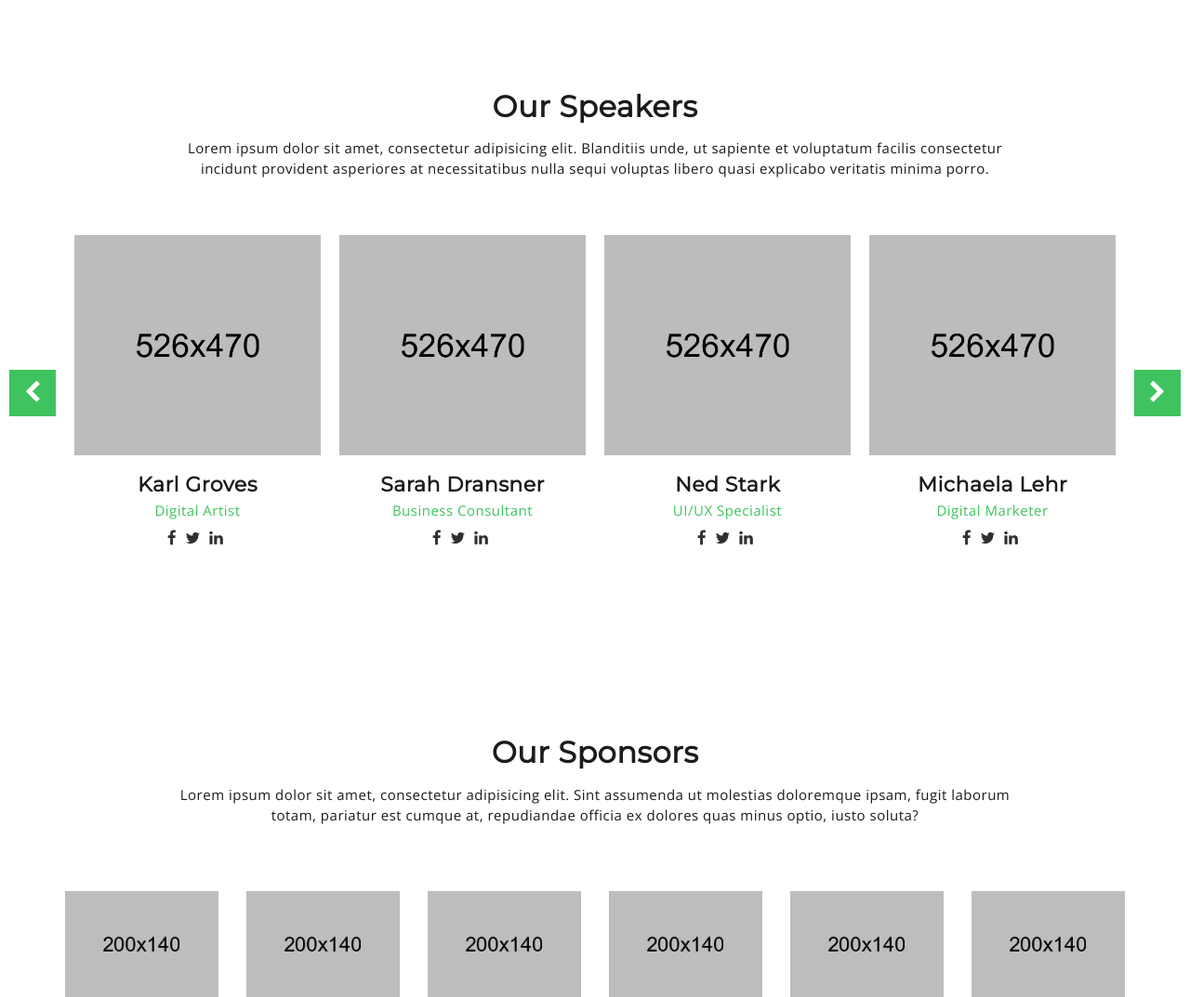
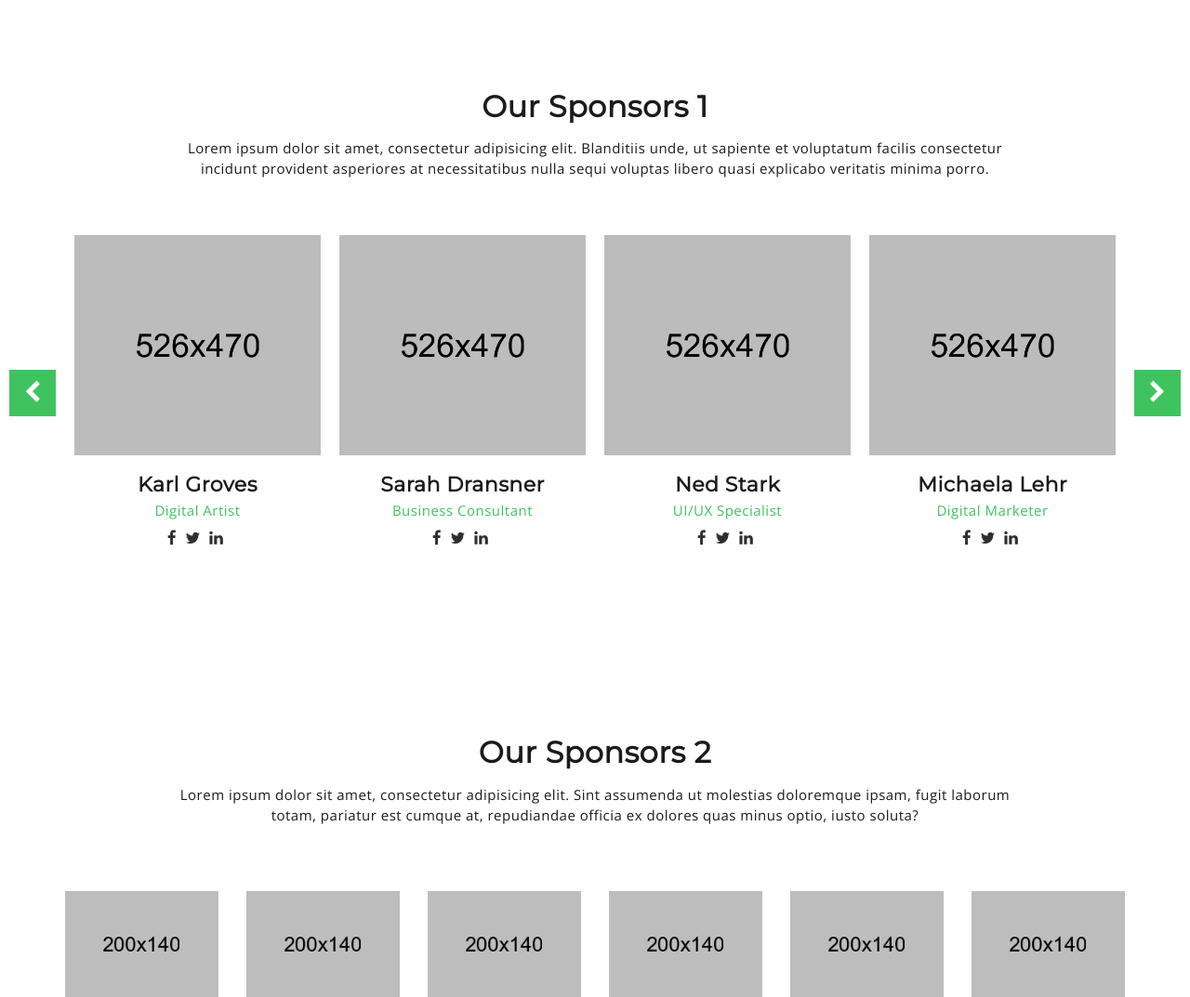
Before and after one commit to agnivohneb/blt_today-website, a PHP site: page / in a window 1280 px wide. Shown: the part 2788-3861 px from the top of the page at 93% size. Run offline with PHP 8.4, Linux system fonts and the light colour scheme; some libraries are stand-ins or nearby versions.

Commit message:
Setup demo for what sponsors to pick

```diff
--- a/index.php
+++ b/index.php
@@ -241,7 +241,7 @@
 						<div class="mu-speakers-area">
 
 							<div class="mu-title-area">
-								<h2 class="mu-title">Our Speakers</h2>
+								<h2 class="mu-title">Our Sponsors 1</h2>
 								<p>Lorem ipsum dolor sit amet, consectetur adipisicing elit. Blanditiis unde, ut sapiente et voluptatum facilis consectetur incidunt provident asperiores at necessitatibus nulla sequi voluptas libero quasi explicabo veritatis minima porro.</p>
 							</div>
 
@@ -392,7 +392,7 @@
 						<div class="mu-sponsors-area">
 
 							<div class="mu-title-area">
-								<h2 class="mu-title">Our Sponsors</h2>
+								<h2 class="mu-title">Our Sponsors 2</h2>
 								<p>Lorem ipsum dolor sit amet, consectetur adipisicing elit. Sint assumenda ut molestias doloremque ipsam, fugit laborum totam, pariatur est cumque at, repudiandae officia ex dolores quas minus optio, iusto soluta?</p>
 							</div>
 
```
